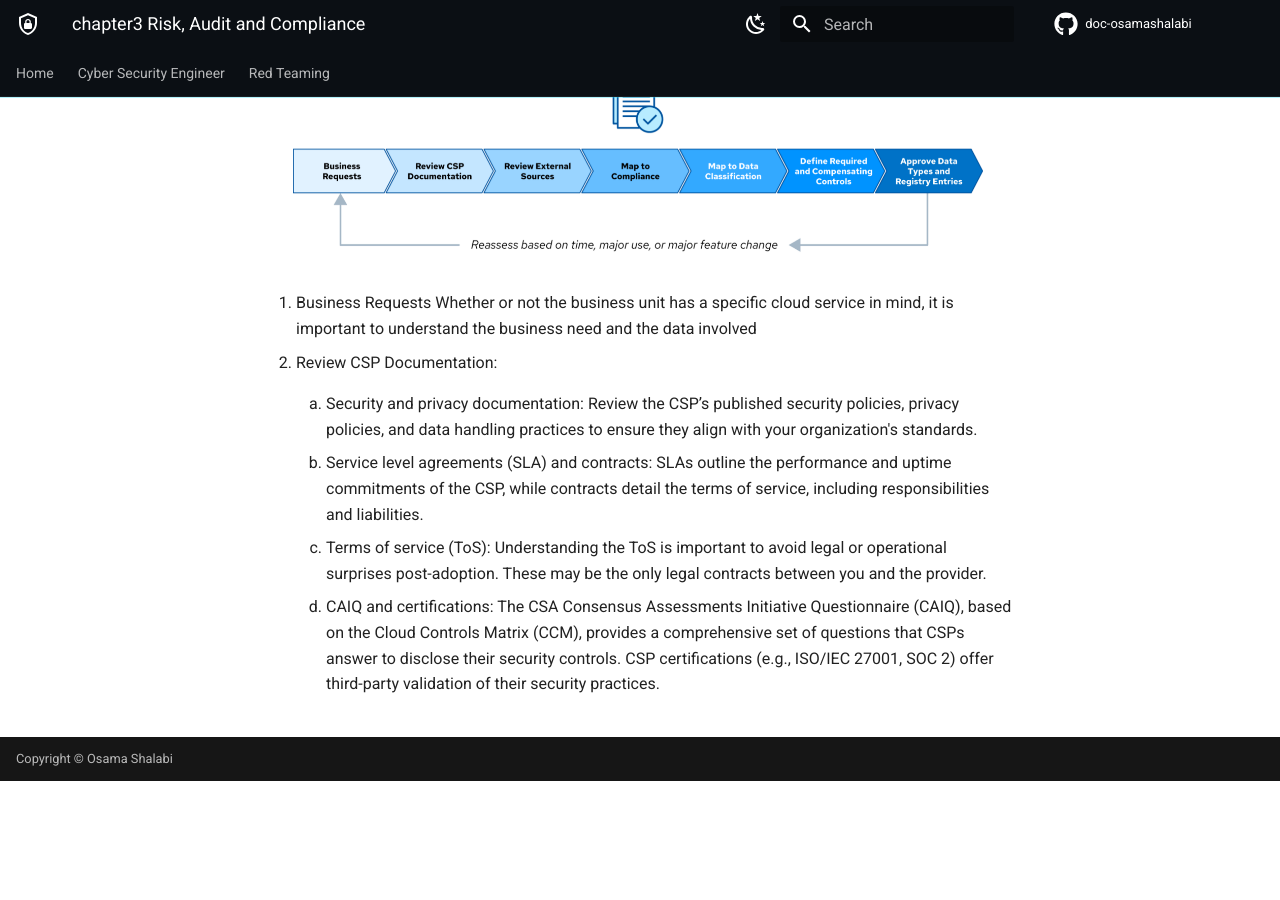
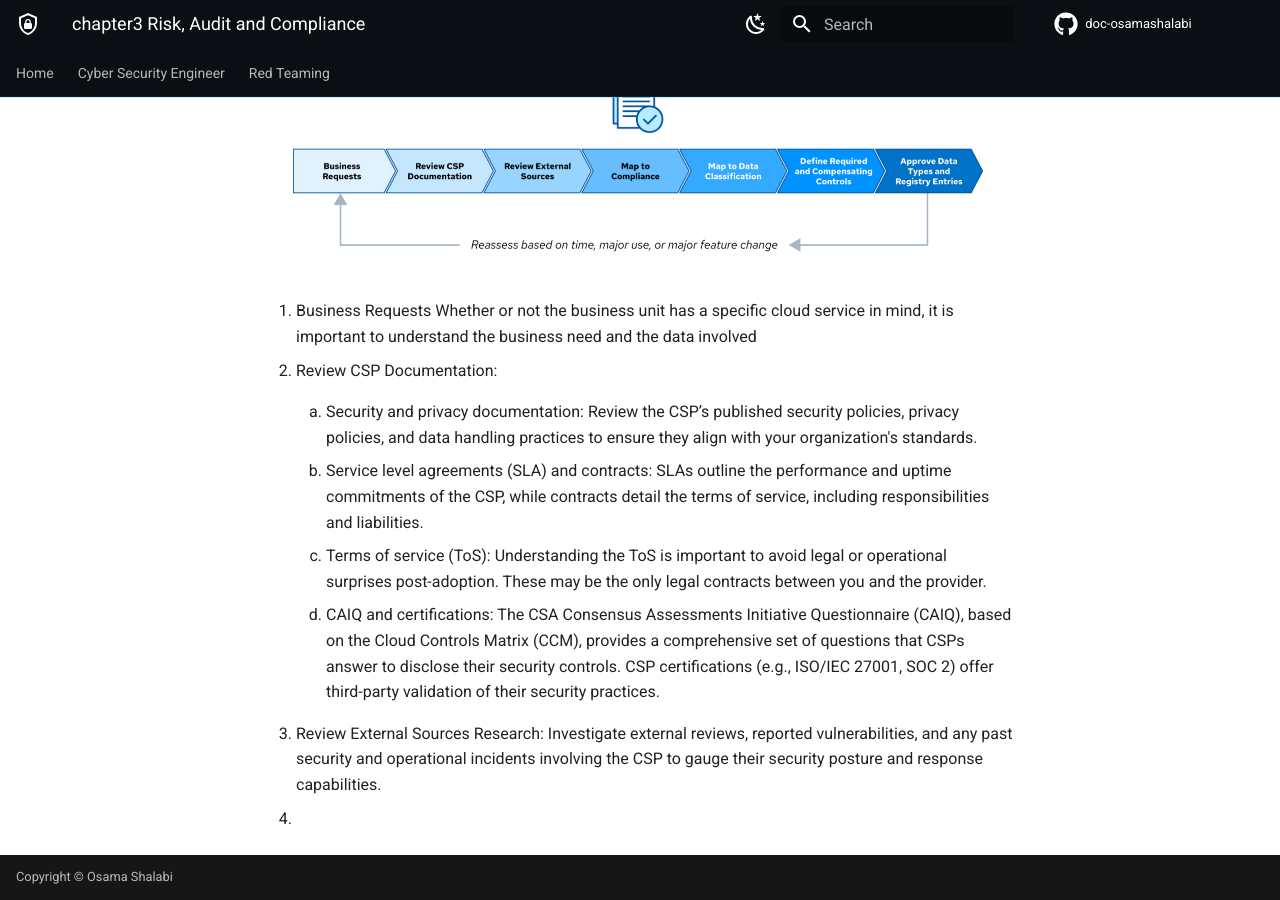
Before and after one commit to osamashalabi432-png/doc-osamashalabi, an MkDocs documentation site: the page built from docs/cyber-security-engineer/cloud/CCSK/chapter3 - Risk, Audit and Compliance.md, in a window 1280 px wide and 900 px high, scrolled down 1384 px. Built offline with MkDocs 1.6.1 and Material for MkDocs 9.7.7, drawn with Linux system fonts in a browser that asks for light colours; comment, search, counter and statistics services are not loaded; before the commit the page ends 2165 px from its top, so only the background shows below that.

Commit message:
vault backup: 2026-09-18 10:53:53

```diff
--- a/docs/cyber-security-engineer/cloud/CCSK/chapter3 - Risk, Audit and Compliance.md
+++ b/docs/cyber-security-engineer/cloud/CCSK/chapter3 - Risk, Audit and Compliance.md
@@ -29,6 +29,7 @@ This process ensures cloud services meet your needs by:
 ![](../../../attachments/Pasted%20image%2020260918104005.png)
 
 1. Business Requests Whether or not the business unit has a specific cloud service in mind, it is important to understand the business need and the data involved
+
 2. Review CSP Documentation:
 	1. Security and privacy documentation: Review the CSP’s published security policies, privacy policies, and data handling practices to ensure they align with your organization's standards.
 
@@ -37,3 +38,7 @@ This process ensures cloud services meet your needs by:
 	3. Terms of service (ToS): Understanding the ToS is important to avoid legal or operational surprises post-adoption. These may be the only legal contracts between you and the provider.
 
 	4. CAIQ and certifications: The CSA Consensus Assessments Initiative Questionnaire (CAIQ), based on the Cloud Controls Matrix (CCM), provides a comprehensive set of questions that CSPs answer to disclose their security controls. CSP certifications (e.g., ISO/IEC 27001, SOC 2) offer third-party validation of their security practices.
+
+3. Review External Sources Research: Investigate external reviews, reported vulnerabilities, and any past security and operational incidents involving the CSP to gauge their security posture and response capabilities.
+
+4.
```
